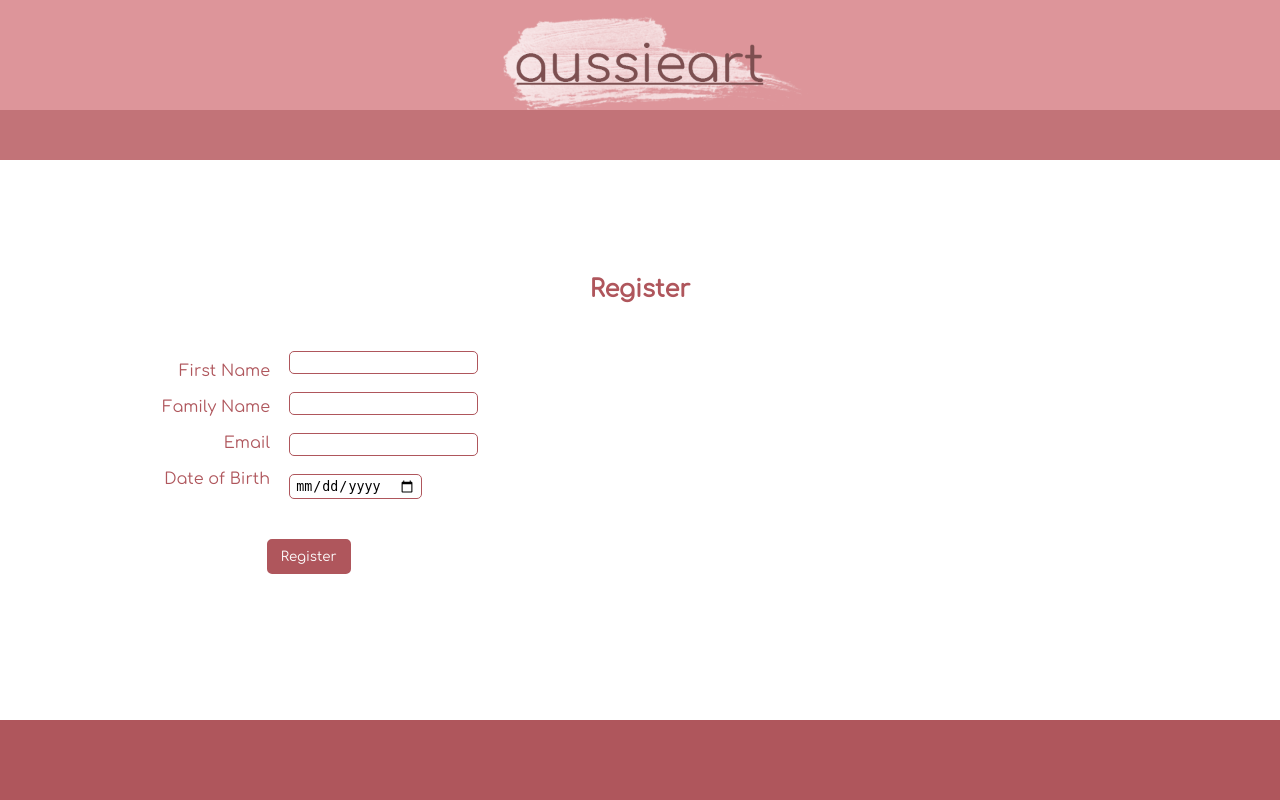
After one commit to jeromycassar/aussieart, a PHP site: page /register.html in a window 1280 px wide. The commit adds this page. Run offline with PHP 8.4, Linux system fonts and the light colour scheme.

Commit message:
Added register.html
Updated CSS and JS. Added Register html and CSS

```diff
--- /dev/null
+++ b/register.html
@@ -0,0 +1,58 @@
+<!DOCTYPE html>
+<html lang='en'>
+<head> <!--Head-->
+  <title>aussieart - Home</title>
+  <meta charset="utf-8">
+  <link rel="stylesheet" type="text/CSS" href="stylesheets/style.css">
+  <script src="script.js" type="text/javascript"></script>
+</head><!--End of head-->
+<div class="wrapper"><!--Wrapper-->
+  <header><!--Header-->
+      <div class="top"><!--Logo and Login-->
+          <table id="header-table">
+              <tr>
+                  <td></td>
+                  <td><img id="logo" src="images/aussieart_logo2.png" width="400px" height="120px"></td>
+                  <td><p id="greeting"></p></td>
+              </tr>
+          </table>
+      </div>
+      <nav class="nav-bar"><!--Navigation Bar-->
+
+  </header><!--End of header-->
+  <body><!--Content-->
+      <table id="content-table">
+          <tr>
+              <td class="body-spacing"></td>
+              <td class="body-content"><!--Main Content-->
+                <h2>Register</h2>
+                <br>
+                <form class="register-form" name="register" method="POST" onsubmit="return validateform()" oninput="CheckPassword()">
+                  <div class="label">
+                    <label for="firstname">First Name</label><br><br>
+                    <label for="lastname">Family Name</label><br><br>
+                    <label for="email">Email</label><br><br>
+                    <label for="DOB">Date of Birth</label>
+                  </div>
+                  <div class="input">
+                    <input type="text" name="firstname" id="firstname"><br><br>
+                    <input type="text" name="lastname" id="lastname"><br><br>
+                    <input type="email" name="email" id="email"><br><br>
+                    <input type="date" name="DOB" id="DOB">
+                  </div>
+                  <div class="submit-div">
+                    <button class="btn" id="submit" type="submit">Register</button>
+                  </div>
+                </form>
+              </td>
+              <td class="body-spacing"></td>
+          </tr>
+      </table>
+  </body><!--End of Content-->
+  <footer><!--Footer-->
+    <nav class="footer-bar"><!--Footer Navigation Bar-->
+
+    </nav><!--End of Footer Navigation Bar-->
+  </footer><!--End of Footer-->
+</div><!--End of wrapper-->
+</html><!--End of html-->
--- a/script.js
+++ b/script.js
@@ -10,3 +10,20 @@ function validateform() {
         return false;
     }
 }
+function CheckPassword() {
+    password = document.getElementById('password').value;
+    if (password.length < 6) {
+        document.getElementById('submit').disabled = true;
+        document.getElementById('submit').innerHTML = "Register";
+    } else {
+        document.getElementById('submit').disabled = false;
+        document.getElementById('submit').innerHTML = "Register";
+    }
+}
+function validateform() {
+    var x = document.forms["register"]["username"].value;
+    if (x == "") {
+        alert("User name or password cannot be empty");
+        return false;
+    }
+}
--- a/stylesheets/style.css
+++ b/stylesheets/style.css
@@ -305,22 +305,51 @@ body{
 .body-content h2{
   text-align:center;
 }
-.login-form, .body-content h2{
+.login-form, .body-content h2, .register-form{
   font-family:header;
   color:rgb(175, 86, 92);
 }
-.login-form input[type=text]{
+.login-form input[type=text], .register-form input{
   border:1px solid rgb(175, 86, 92);
   padding:3px 5px;
   border-radius:5px;
   transition:0.6s;
 }
-.login-form input[type=text]:hover{
+.login-form input[type=text]:hover, .register-form input:hover{
   background-color:rgb(249, 221, 224);
   transition:0.6s;
 }
-.login-form input[type=text]:focus{
+.login-form input[type=text]:focus, .register-form input:focus{
   outline:none;
   background-color:white;
 }
 /*End of Login Styles*/
+
+/*Register Styles*/
+.register-form{
+  display:grid;
+  place-items:center;
+  padding:10px;
+  grid-template-columns:150px 185px;
+  grid-template-rows:
+    auto
+    auto;
+  grid-template-areas:
+  "label input"
+  "div div";
+}
+  .label{
+    padding:20px;
+    grid-area:label;
+    text-align:right;
+  }
+  .input{
+    padding:20px;
+    grid-area:input;
+    text-align:left;
+  }
+  .submit-div{
+    grid-area:div;
+    padding:20px;
+  }
+/*End of Register Styles*/
```
